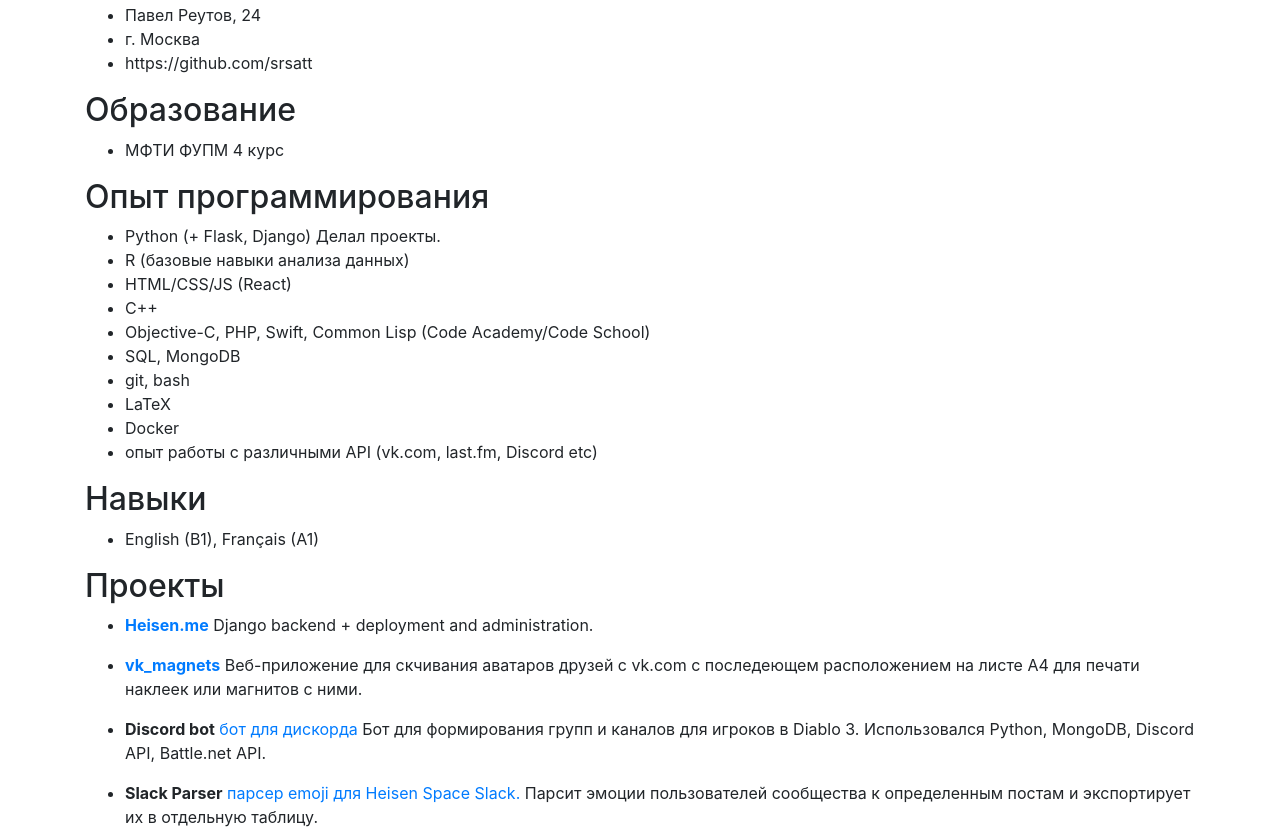
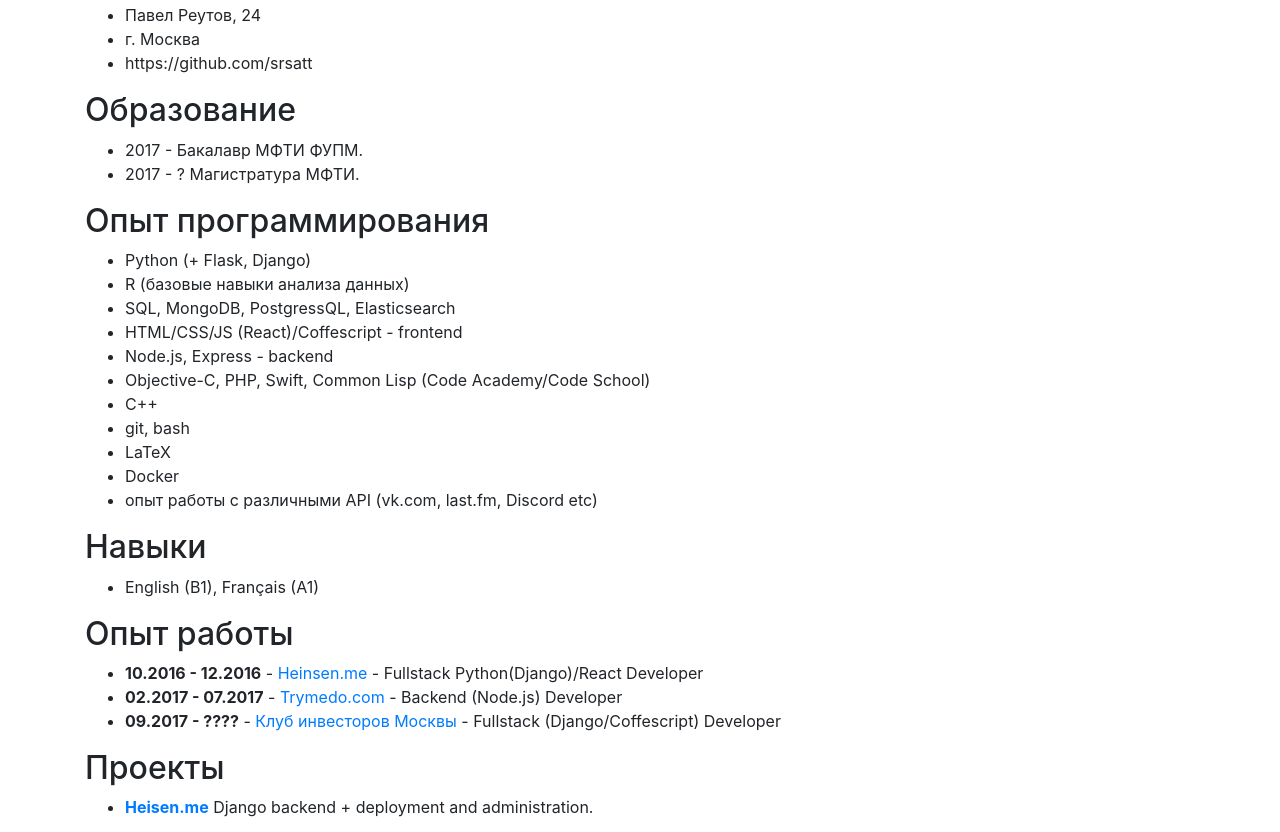
Before and after one commit to srsatt/srsatt.github.io, a plain HTML site: page index.html in a window 1280 px wide. Shown: the part 299-1131 px from the top of the page. Drawn offline with nearby package versions, Linux system fonts and the light colour scheme.

Commit message:
Updating CV for 22.01.2018

```diff
--- a/index.html
+++ b/index.html
@@ -19,17 +19,19 @@
 		</ul>
 		<h2>Образование</h2>
 			<ul>
-				<li>МФТИ ФУПМ 4 курс</li>
+				<li>2017 - Бакалавр МФТИ ФУПМ.</li>
+				<li>2017 - ? Магистратура МФТИ.</li>
 			</ul>
 
 		<h2>Опыт программирования</h2>
 		<ul>
-			<li>Python (+ Flask, Django) Делал проекты. </li>
+			<li>Python (+ Flask, Django)</li>
 			<li>R (базовые навыки анализа данных)</li>
-			<li>HTML/CSS/JS (React)</li>
+			<li>SQL, MongoDB, PostgressQL, Elasticsearch</li>
+			<li>HTML/CSS/JS (React)/Coffescript  - frontend</li>
+			<li>Node.js,  Express - backend </li>
+			<li>Objective-C, PHP, Swift, Common Lisp (Code Academy/Code School)</li>
 			<li>С++</li>
-			<li>Objective-C, PHP, Swift, Common Lisp (Code Academy/Code School)</li>
-			<li>SQL, MongoDB</li>
 			<li>git, bash</li>
 			<li>LaTeX</li>
 			<li>Docker</li>
@@ -41,6 +43,20 @@
 				<li>English (B1), Français (A1)</li>
 			</ul>
 		</h2>
+
+		<h2>Опыт работы</h2>
+		<ul>
+			<li>
+				<strong>10.2016 - 12.2016</strong> - <a href="https://heisen.me">Heinsen.me</a> - Fullstack Python(Django)/React Developer
+			</li>
+			<li>
+				<strong>02.2017 - 07.2017</strong> - <a href="https://www.trymedo.com">Trymedo.com</a> - Backend (Node.js) Developer
+			</li>
+			<li>
+				<strong>09.2017 - ????</strong> - <a href="https://clubinvestmos.ru">Клуб инвесторов Москвы</a> - Fullstack (Django/Coffescript) Developer
+			</li>
+
+		</ul>
 
 		<h2>Проекты</h2>
 		<ul>
@@ -58,9 +74,8 @@
 			<li>
 				<p><strong>Slack Parser</strong>  <a href="https://github.com/srsatt/Slack_parser">парсер emoji для Heisen Space Slack.</a> Парсит эмоции пользователей сообщества к определенным постам и экспортирует их в отдельную таблицу.</p>
 			</li>
+		</ul>
 
-
-		</ul>
 		<h2>Увлечения и научные интересы</h2>
 		<ul>
 			<li>Machine learning, Big Data, Data Mining</li>
@@ -74,6 +89,7 @@
 			<li>email: reutovpi@gmail.com</li>
 			<li>phone: +79057799109</li>
 			<li>skype: srsatt</li>
+			<li>telegram: @srsatt</li>
 			<li><a href="https://vk.com/srsatt">vk.com</a></li>
 		</ul>
 		</div>
```
